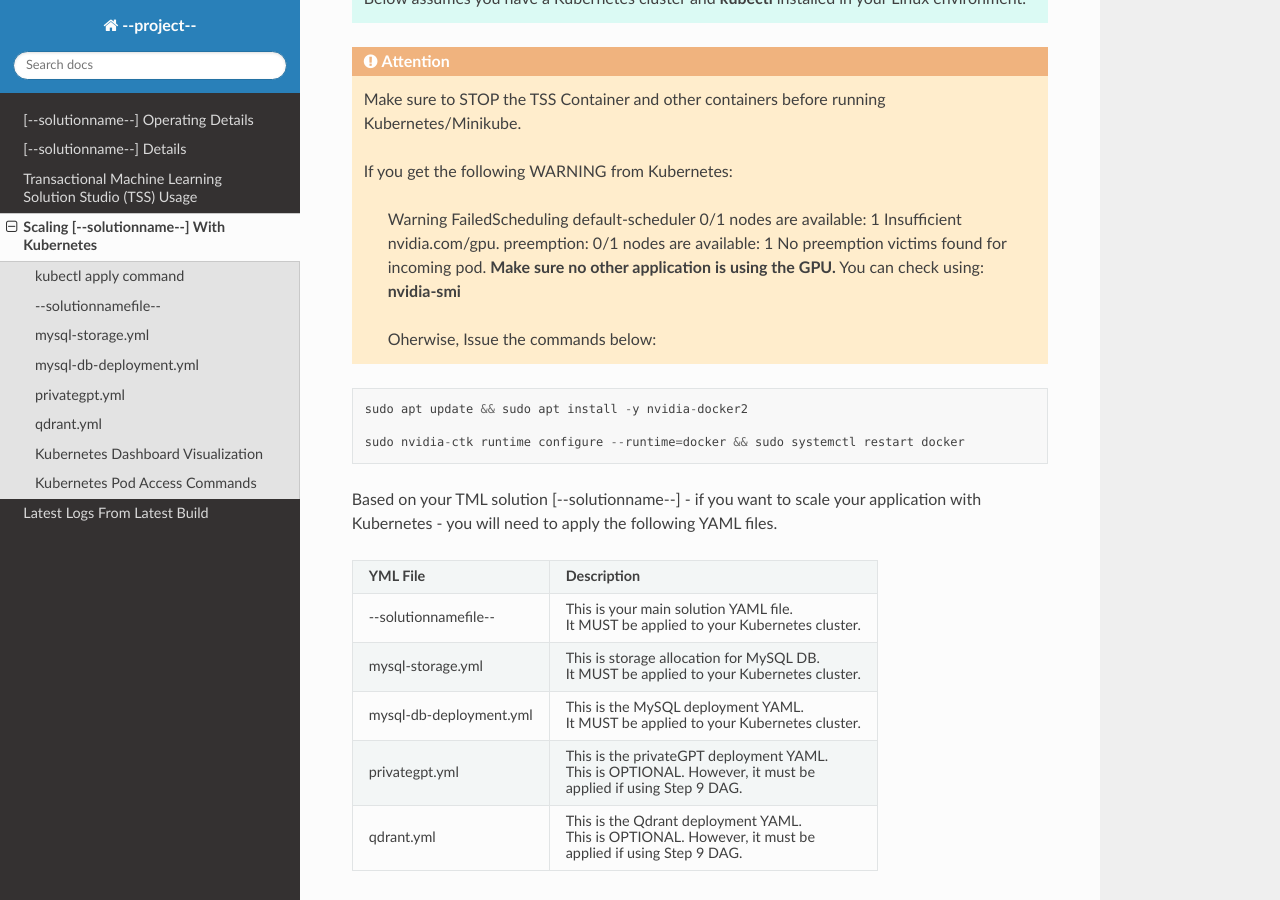
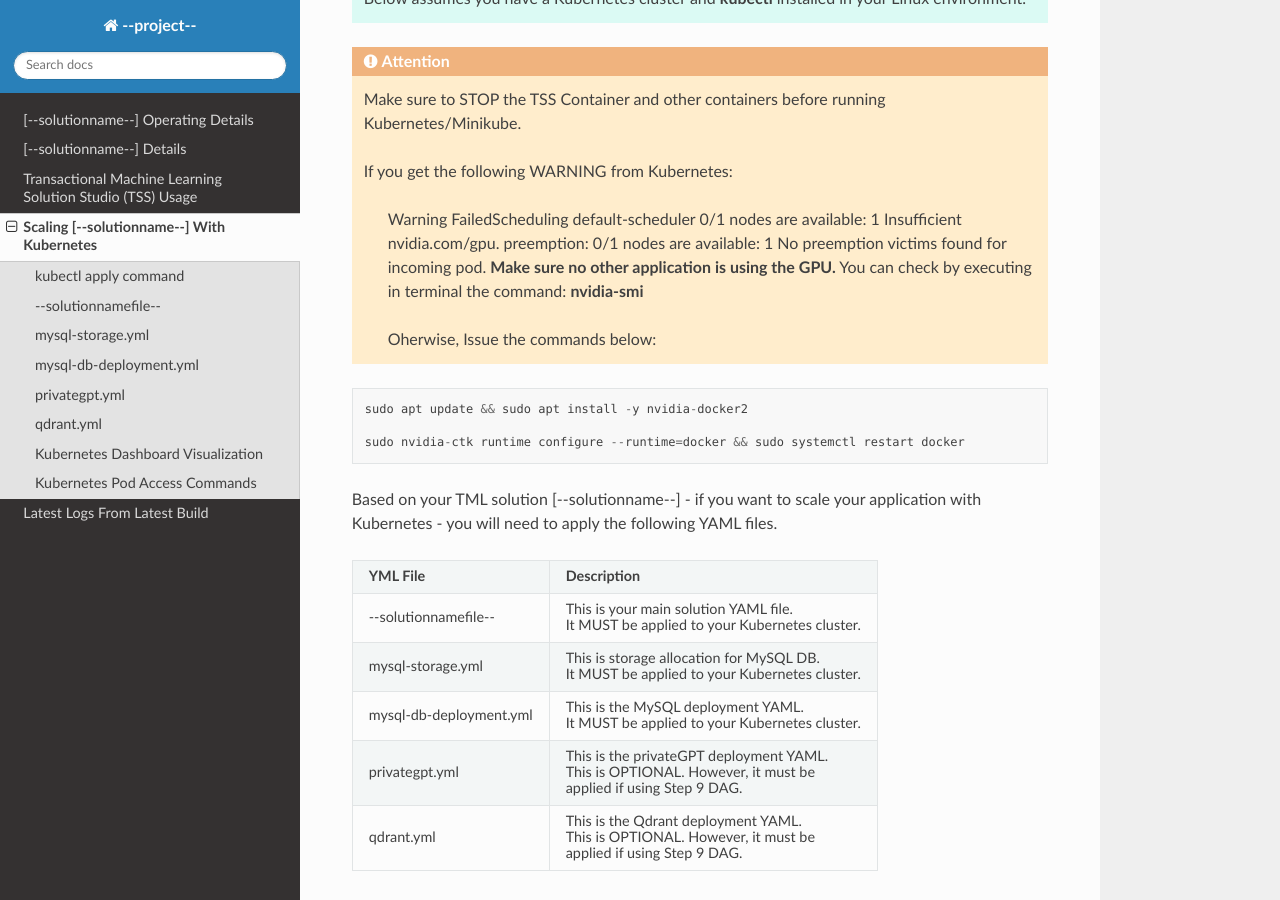
Before and after one commit to vanesalcb06/tssproject2-2b5c, a Sphinx documentation site: the page built from docs/source/kube.rst, in a window 1280 px wide and 900 px high, scrolled down 507 px. Built offline with Sphinx 7.4.7 and the Read the Docs theme 3.1.0, drawn with Linux system fonts in a browser that asks for light colours.

Commit message:
Update kube.rst

```diff
--- a/docs/source/kube.rst
+++ b/docs/source/kube.rst
@@ -20,7 +20,7 @@ You can scale your solution with Kubernetes.  To do so, will will need to apply
    If you get the following WARNING from Kubernetes:
 
     Warning  FailedScheduling  default-scheduler  0/1 nodes are available: 1 Insufficient nvidia.com/gpu. preemption: 0/1 nodes are available: 1 No preemption victims found for
-    incoming pod.  **Make sure no other application is using the GPU.**  You can check using: **nvidia-smi**
+    incoming pod.  **Make sure no other application is using the GPU.**  You can check by executing in terminal the command: **nvidia-smi**
 
     Oherwise, Issue the commands below:
 
```
